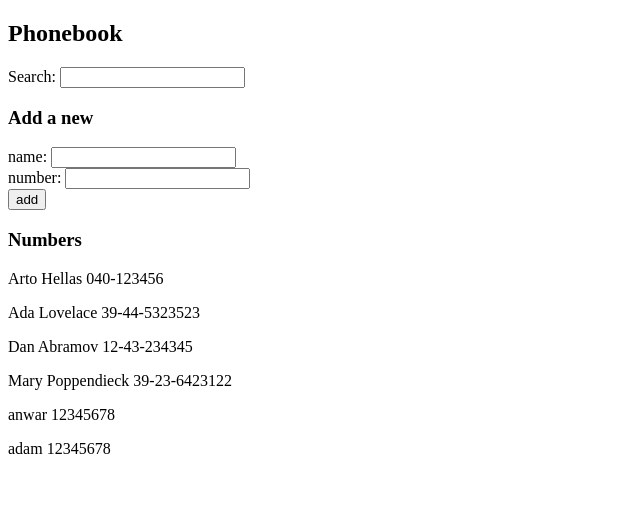
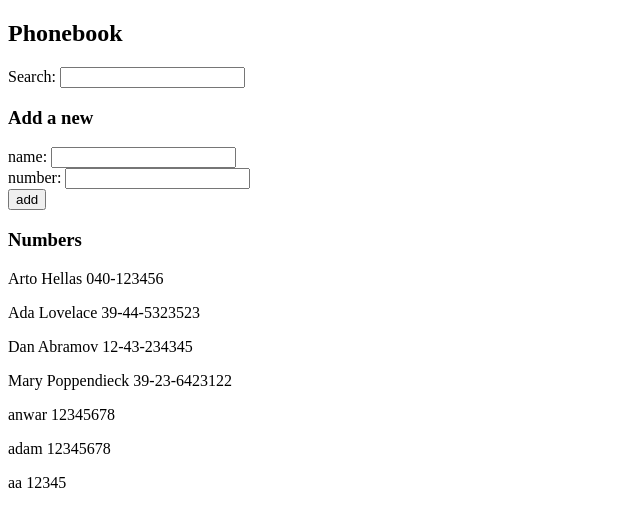
Before and after one commit to thawrieh/puhelinluettelo, a React (Vite) app: page / in a window 1280 px wide. Shown: the top 526 px of the page, without its empty margins (0-640 px from the left). Built offline with nearby package versions, Linux system fonts and the light colour scheme; data requests are answered from the project's data file.

Commit message:
task2.13

```diff
--- a/src/App.jsx
+++ b/src/App.jsx
@@ -2,7 +2,7 @@ import React, { useState,useEffect } from 'react';
 import Filter from './Filter';
 import PersonForm from './PersonForm';
 import Persons from './Persons';
-import axios from "axios";
+import personService from './personService';
 const App = () => {
   const [persons, setPersons] = useState([]);
   const [newName, setNewName] = useState('');
@@ -10,12 +10,12 @@ const App = () => {
   const [searchTerm, setSearchTerm] = useState('');
 
   useEffect(() => {
-    axios
-      .get("http://localhost:3001/persons")
-      .then((response) => {
-        setPersons(response.data);
+    personService
+      .getAll()
+      .then(data => {
+        setPersons(data);
       })
-      .catch((error) => {
+      .catch(error => {
         console.error("Error fetching data:", error);
       });
   }, []);
@@ -44,12 +44,12 @@ const App = () => {
       setPersons([...persons, newPerson]);
       setNewName('');
       setNewNumber('');
-      axios
-        .post("http://localhost:3001/persons", newPerson)
-        .then((response) => {
-          console.log("Person added to the server:", response.data);
+      personService
+        .create(newPerson)
+        .then(data => {
+          console.log("Person added to the server:", data);
         })
-        .catch((error) => {
+        .catch(error => {
           console.error("Error adding person to the server:", error);
         });
     }
--- a/src/db.json
+++ b/src/db.json
@@ -29,6 +29,11 @@
       "name": "adam",
       "number": "12345678",
       "id": 6
+    },
+    {
+      "name": "aa",
+      "number": "12345",
+      "id": 7
     }
   ]
 }
--- /dev/null
+++ b/src/personService.jsx
@@ -0,0 +1,20 @@
+import axios from 'axios';
+
+const baseUrl = 'http://localhost:3001/persons';
+
+const getAll = () => {
+  const request = axios.get(baseUrl);
+  return request.then(response => response.data);
+};
+
+const create = newPerson => {
+  const request = axios.post(baseUrl, newPerson);
+  return request.then(response => response.data);
+};
+
+const personService = {
+  getAll,
+  create
+};
+
+export default personService;
```
